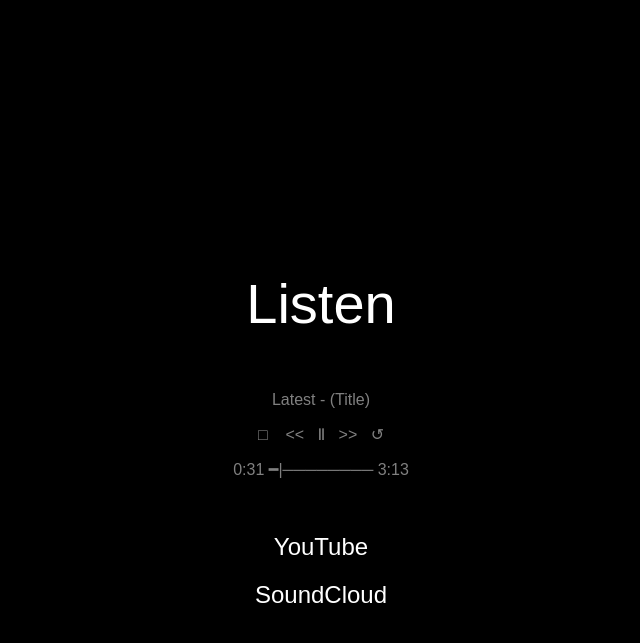
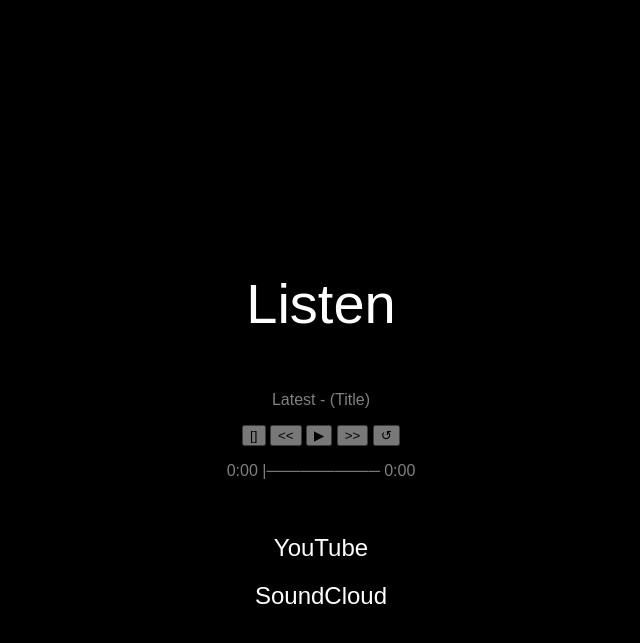
Before and after one commit to r1s1ng1/r1s1ng1.github.io, a Jekyll site: the page music/listen/index.html, which Jekyll copies as it is, in a window 1280 px wide. Shown: the top 643 px of the page, without its empty margins (319-959 px from the left). Built offline with Jekyll 4.4.1, drawn with Linux system fonts in a browser that asks for light colours; part of the change alters nothing that is shown.

Commit message:
Update index.html

```diff
--- a/music/listen/index.html
+++ b/music/listen/index.html
@@ -19,12 +19,20 @@
             Latest - (Title)
         </p>
 
+        <audio id="player">
+            <source src="../../assets/audio/latest.mp3" type="audio/mpeg">
+        </audio>
+
         <p>
-            □ &nbsp;&nbsp; << &nbsp; Ⅱ &nbsp; >> &nbsp; ↺
+            <button onclick="stopAudio()">[]</button>
+            <button onclick="rewind()"><<</button>
+            <button id="playButton" onclick="togglePlay()">▶</button>
+            <button onclick="forward()">>></button>
+            <button onclick="restart()">↺</button>
         </p>
 
-        <p>
-            0:31 ━|──────── 3:13
+        <p id="time">
+            0:00 |────────── 0:00
         </p>
 
         <br>
@@ -34,5 +42,105 @@
 
     </nav>
 
+
+    <script>
+
+        const audio = document.getElementById("player");
+        const timeDisplay = document.getElementById("time");
+        const playButton = document.getElementById("playButton");
+
+
+        function togglePlay() {
+            if (audio.paused) {
+                audio.play();
+            } else {
+                audio.pause();
+            }
+        }
+
+
+        function stopAudio() {
+            audio.pause();
+            audio.currentTime = 0;
+        }
+
+
+        function rewind() {
+            audio.currentTime = Math.max(0, audio.currentTime - 10);
+        }
+
+
+        function forward() {
+            audio.currentTime = Math.min(audio.duration, audio.currentTime + 10);
+        }
+
+
+        function restart() {
+            audio.currentTime = 0;
+            audio.play();
+        }
+
+
+        audio.addEventListener("play", function() {
+            playButton.textContent = "||";
+        });
+
+
+        audio.addEventListener("pause", function() {
+            playButton.textContent = "▷";
+        });
+
+
+        function formatTime(seconds) {
+            if (isNaN(seconds)) {
+                return "0:00";
+            }
+
+            let minutes = Math.floor(seconds / 60);
+            let remainingSeconds = Math.floor(seconds % 60);
+
+            if (remainingSeconds < 10) {
+                remainingSeconds = "0" + remainingSeconds;
+            }
+
+            return minutes + ":" + remainingSeconds;
+        }
+
+
+        function updateProgress() {
+
+            let current = audio.currentTime;
+            let duration = audio.duration;
+
+            let progress = 0;
+
+            if (!isNaN(duration)) {
+                progress = current / duration;
+            }
+
+            let totalBars = 10;
+            let filledBars = Math.floor(progress * totalBars);
+
+            let bar =
+                "━".repeat(filledBars) +
+                "|" +
+                "─".repeat(totalBars - filledBars);
+
+
+            timeDisplay.textContent =
+                formatTime(current) +
+                " " +
+                bar +
+                " " +
+                formatTime(duration);
+        }
+
+
+        audio.addEventListener("timeupdate", updateProgress);
+        audio.addEventListener("loadedmetadata", updateProgress);
+
+
+    </script>
+
 </body>
 </html>
```
